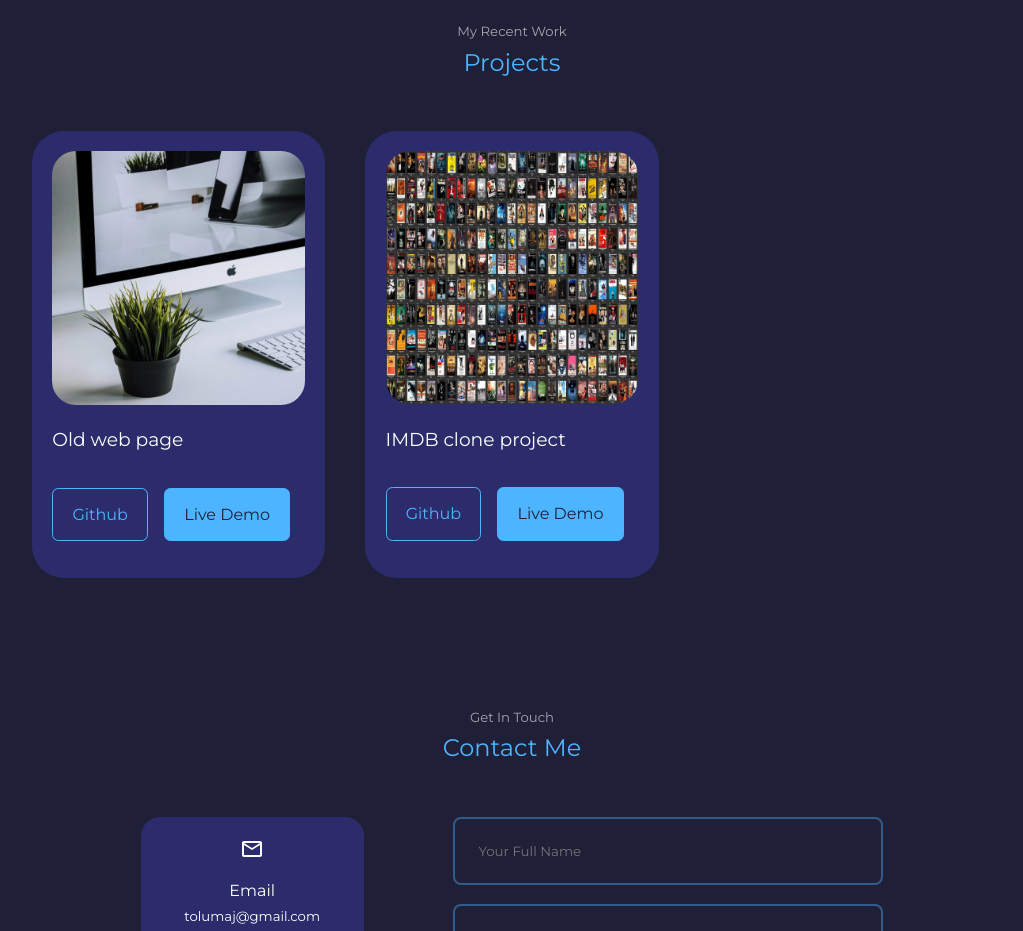
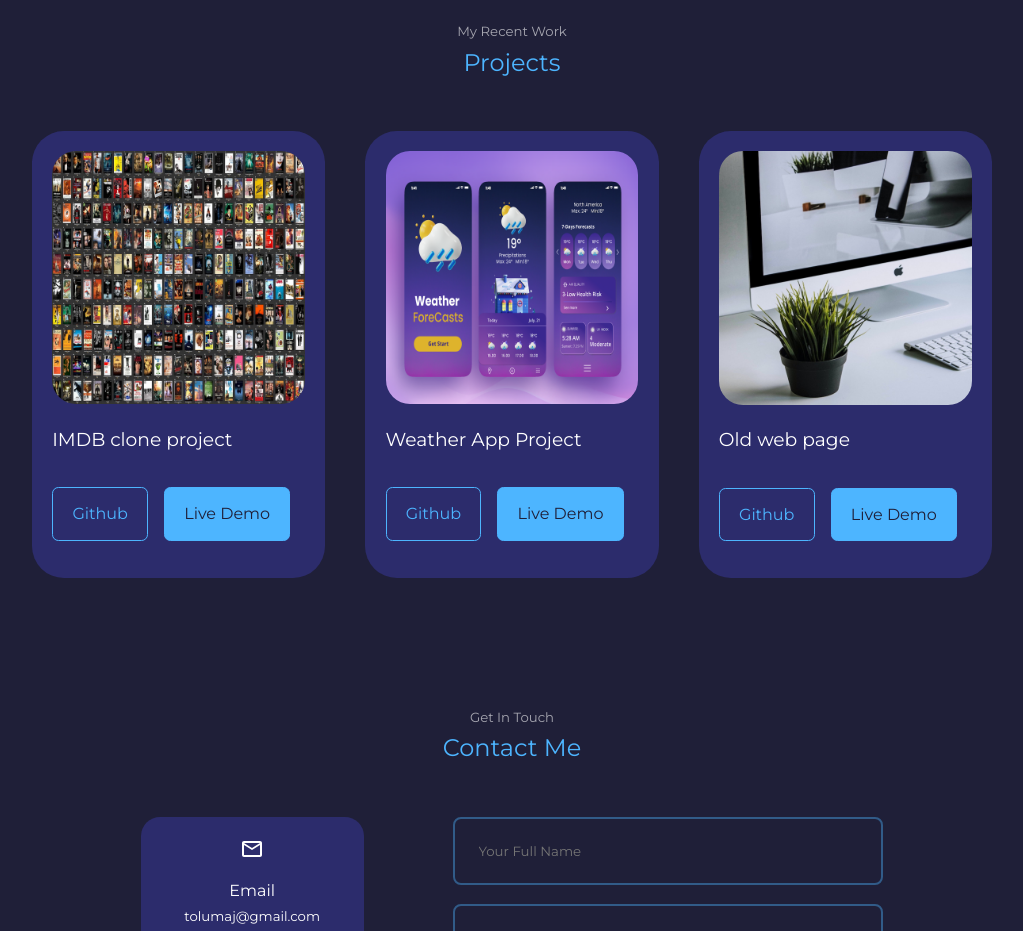
Before and after one commit to maja0011/personal_website, a React (Create React App) app: page / in a window 1280 px wide. Shown: the part 2380-3311 px from the top of the page, without its empty margins (128-1151 px from the left). Built offline with nearby package versions, Linux system fonts and the light colour scheme.

Commit message:
Added the weather app project

```diff
--- a/src/components/projects.js
+++ b/src/components/projects.js
@@ -1,6 +1,7 @@
 import '../css/projects.css'
 import OldWeb from '../images/home.jpg';
-import imdb_img from '../images/IMDB.jpg'
+import imdb_img from '../images/IMDB.jpg';
+import weather_img from '../images/weather.jpg';
 
 
 function Projects () {
@@ -10,16 +11,6 @@
                 <h2>Projects</h2>
 
                 <div className='container projects__container'>
-                    <article className='projects__item'>
-                        <div className='projects__item-image'>
-                            <img src={OldWeb} alt="old webpage"/>
-                        </div>
-                        <h3>Old web page</h3>
-                        <div className='projects__item-cta'>
-                        <a href='https://github.com/maja0011/maja0011.github.io' className='btn' target='_blank'>Github</a>
-                        <a href='https://maja0011.github.io' className='btn btn-primary' target='_blank'>Live Demo</a>
-                        </div>
-                    </article>
 
                     <article className='projects__item'>
                         <div className='projects__item-image'>
@@ -31,6 +22,28 @@
                         <a href='https://maja0011.github.io/imdb_clone/' className='btn btn-primary' target='_blank'>Live Demo</a>
                         </div>
                     </article>
+
+                    <article className='projects__item'>
+                        <div className='projects__item-image'>
+                            <img src={weather_img} alt="weather app project"/>
+                        </div>
+                        <h3>Weather App Project</h3>
+                        <div className='projects__item-cta'>
+                        <a href='https://github.com/maja0011/weather_app' className='btn' target='_blank'>Github</a>
+                        <a href='https://maja0011.github.io/weather_app/' className='btn btn-primary' target='_blank'>Live Demo</a>
+                        </div>
+                    </article>
+
+                    <article className='projects__item'>
+                        <div className='projects__item-image'>
+                            <img src={OldWeb} alt="old webpage"/>
+                        </div>
+                        <h3>Old web page</h3>
+                        <div className='projects__item-cta'>
+                        <a href='https://github.com/maja0011/maja0011.github.io' className='btn' target='_blank'>Github</a>
+                        <a href='https://maja0011.github.io' className='btn btn-primary' target='_blank'>Live Demo</a>
+                        </div>
+                    </article>
                 </div>
             </section>
 
```
Also changed, not shown: src/images/weather.jpg (added).
